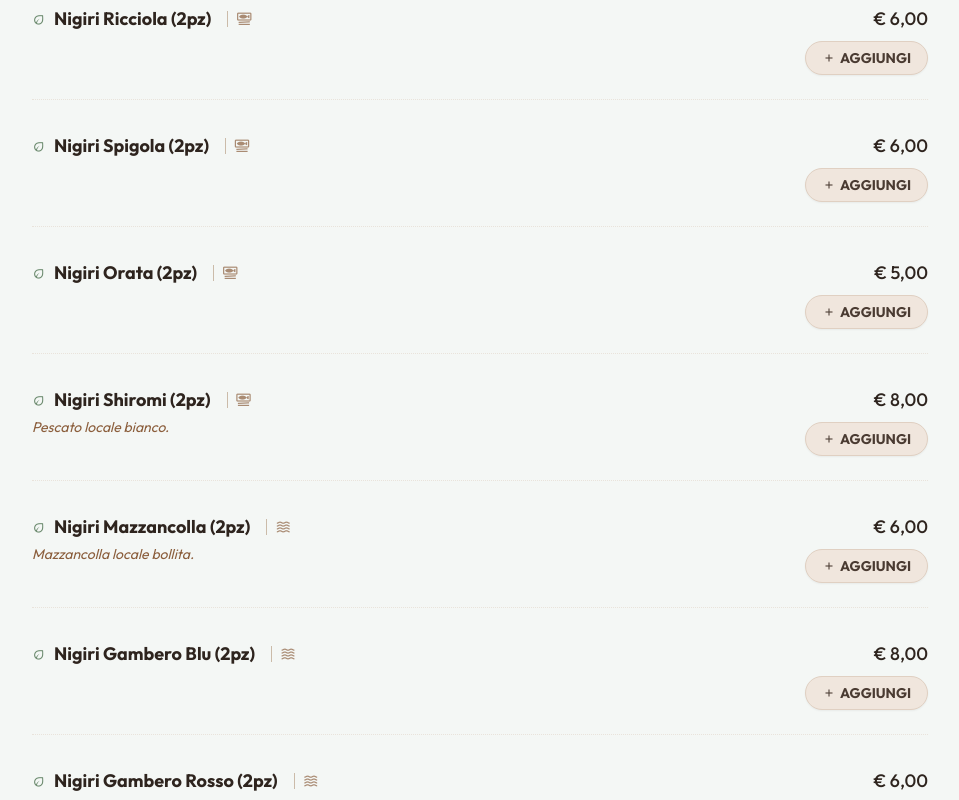
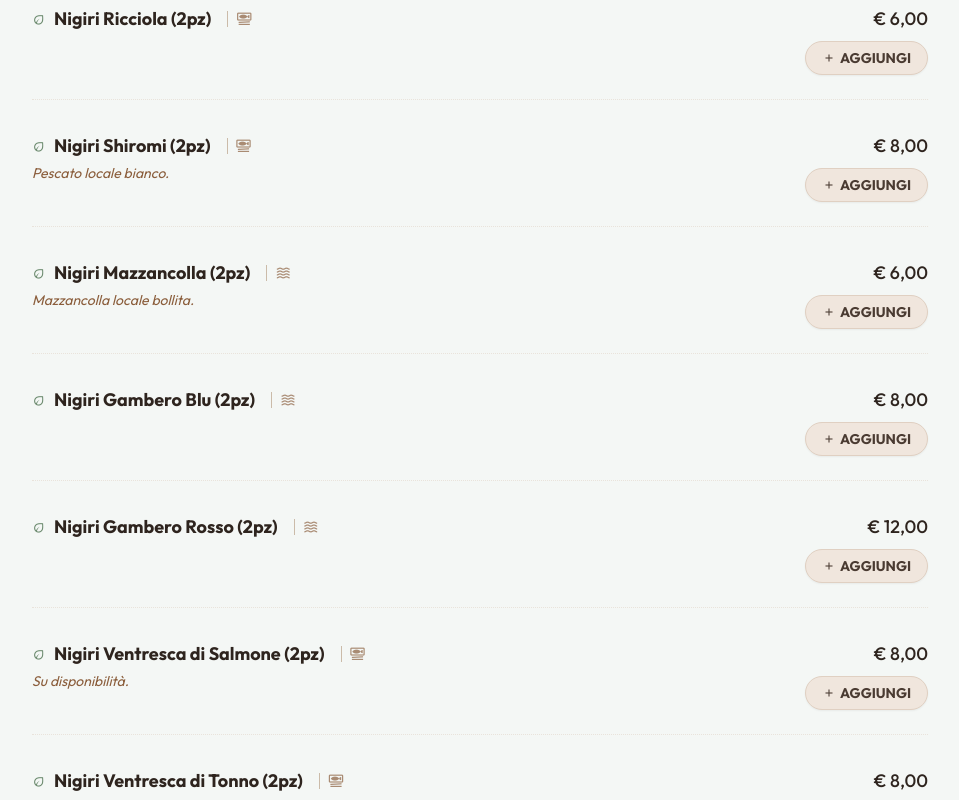
Before and after one commit to pezoneluigi-sys/muramasa3, a React (Vite) app: page / in a window 1280 px wide. Shown: the part 7820-8620 px from the top of the page, without its empty margins (160-1119 px from the left). Built offline with nearby package versions, Linux system fonts and the light colour scheme; a web font is replaced by a local one.

Commit message:
feat: Update nigiri prices and add new items
Adjusted prices for several nigiri options and introduced new Ventresca (belly) nigiri items for salmon and tuna. Added availability descriptions for the new items.

```diff
--- a/data.ts
+++ b/data.ts
@@ -355,18 +355,6 @@ export const menuData: MenuSectionData[] = [
         allergens: ['fish']
       },
       {
-        name: 'Nigiri Spigola (2pz)',
-        price: '€ 6,00',
-        isGlutenFree: true,
-        allergens: ['fish']
-      },
-      {
-        name: 'Nigiri Orata (2pz)',
-        price: '€ 5,00',
-        isGlutenFree: true,
-        allergens: ['fish']
-      },
-      {
         name: 'Nigiri Shiromi (2pz)',
         price: '€ 8,00',
         description: 'Pescato locale bianco.',
@@ -388,9 +376,23 @@ export const menuData: MenuSectionData[] = [
       },
       {
         name: 'Nigiri Gambero Rosso (2pz)',
-        price: '€ 6,00',
+        price: '€ 12,00',
         isGlutenFree: true,
         allergens: ['crustaceans']
+      },
+      {
+        name: 'Nigiri Ventresca di Salmone (2pz)',
+        price: '€ 8,00',
+        description: 'Su disponibilità.',
+        isGlutenFree: true,
+        allergens: ['fish']
+      },
+      {
+        name: 'Nigiri Ventresca di Tonno (2pz)',
+        price: '€ 8,00',
+        description: 'Su disponibilità.',
+        isGlutenFree: true,
+        allergens: ['fish']
       },
       {
         name: 'Hosomaki Salmone (6pz)',
```
